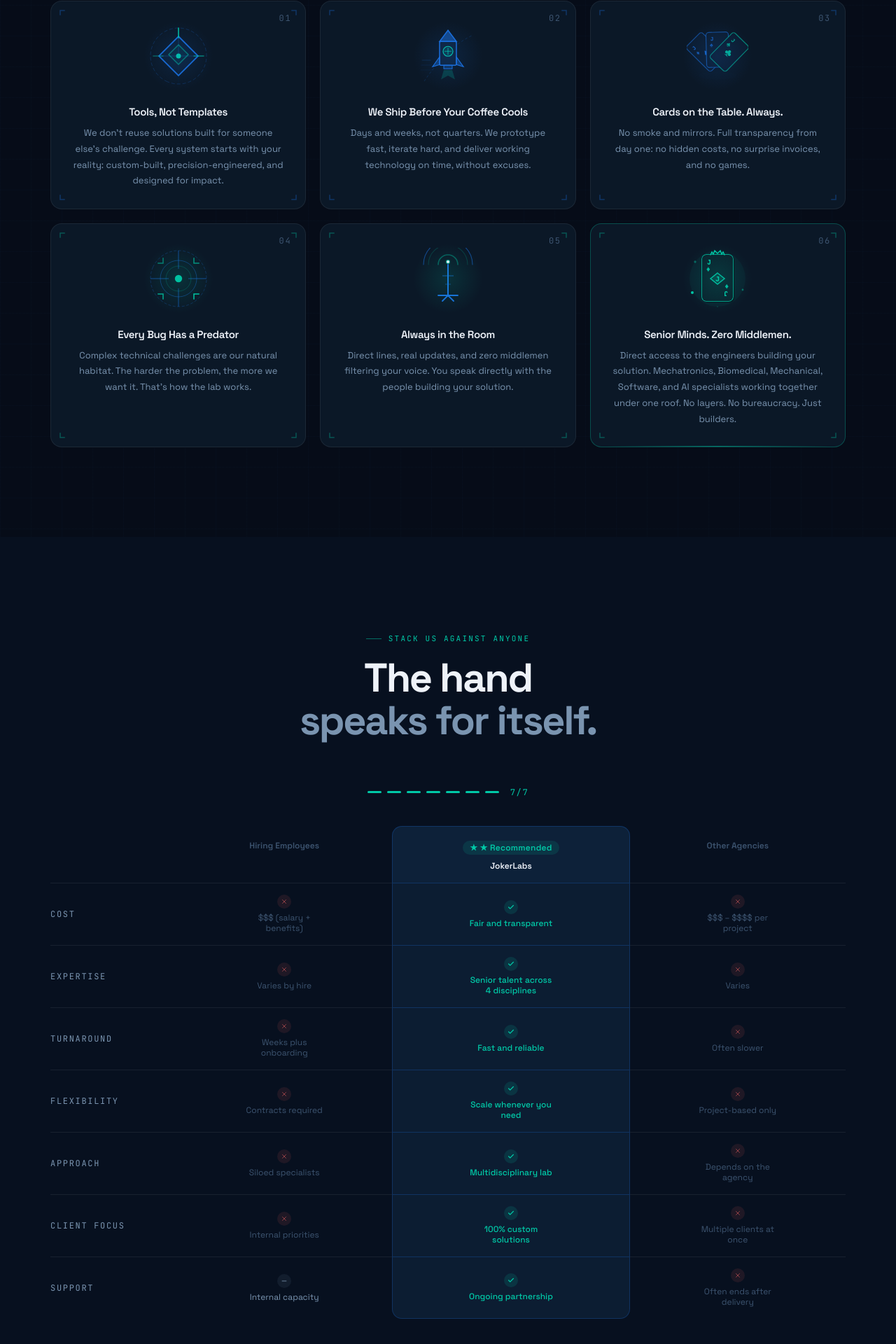
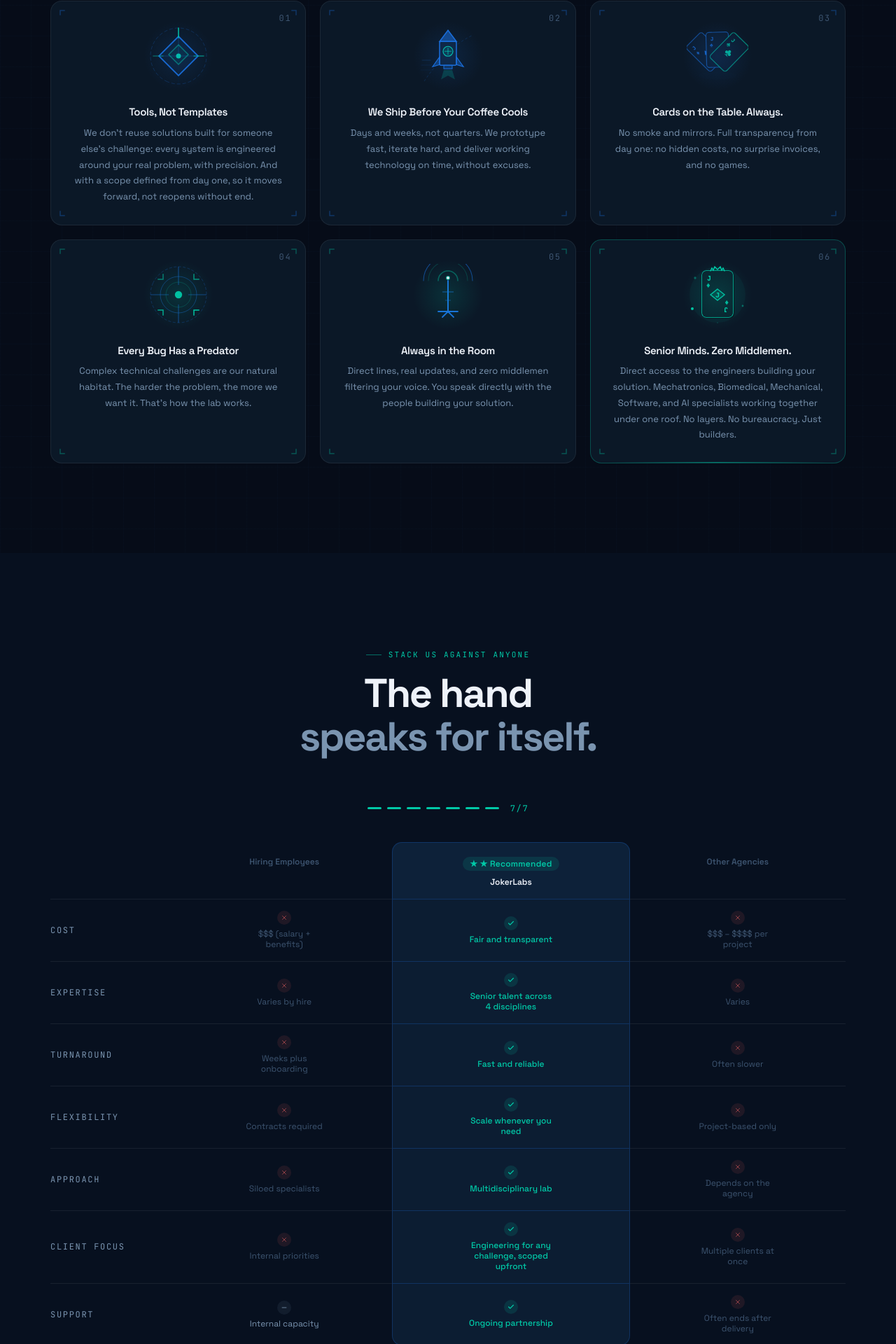
Before and after one commit to JokerLabsAI/landing, a Next.js app: page / in a window 1280 px wide. Shown: the part 3467-5387 px from the top of the page at 70% size. Built offline with nearby package versions, Linux system fonts and the light colour scheme.

Commit message:
Aveniassi added and custom development never ending loop narrative updated

```diff
--- a/content/en.ts
+++ b/content/en.ts
@@ -80,7 +80,7 @@
     items: [
       {
         title: "Tools, Not Templates",
-        desc: "We don't reuse solutions built for someone else's challenge. Every system starts with your reality: custom-built, precision-engineered, and designed for impact.",
+        desc: "We don't reuse solutions built for someone else's challenge: every system is engineered around your real problem, with precision. And with a scope defined from day one, so it moves forward, not reopens without end.",
       },
       {
         title: "We Ship Before Your Coffee Cools",
@@ -117,7 +117,7 @@
       { label: "Turnaround", jl: "Fast and reliable", hire: "Weeks plus onboarding", agency: "Often slower" },
       { label: "Flexibility", jl: "Scale whenever you need", hire: "Contracts required", agency: "Project-based only" },
       { label: "Approach", jl: "Multidisciplinary lab", hire: "Siloed specialists", agency: "Depends on the agency" },
-      { label: "Client Focus", jl: "100% custom solutions", hire: "Internal priorities", agency: "Multiple clients at once" },
+      { label: "Client Focus", jl: "Engineering for any challenge, scoped upfront", hire: "Internal priorities", agency: "Multiple clients at once" },
       { label: "Support", jl: "Ongoing partnership", hire: "Internal capacity", agency: "Often ends after delivery" },
     ],
   },
@@ -181,7 +181,7 @@
       },
       {
         question: "Do you accept custom requirements?",
-        answer: "Absolutely. Custom is our standard. We don't believe in generic solutions. Every project starts with a discovery call to map the real problem; then we design the solution from scratch. Any industry, any constraint, any scale.",
+        answer: "Yes. Our engineering isn't limited to pre-built use cases: we can solve problems across any industry, constraint, or scale. Every project starts with a discovery call to map the real problem and define a clear scope from day one, and we work within that scope with discipline, without endless cycles of reopening what's already been agreed.",
       },
       {
         question: "What is your turnaround time?",
--- a/content/es.ts
+++ b/content/es.ts
@@ -63,7 +63,7 @@
       },
       {
         industry: "Maverick · Wildcart AI",
-        title: "Software de Comercio Inteligente a la medida",
+        title: "Plataforma de Comercio Inteligente",
         desc: "Solución de comercio impulsada por IA donde puedes configurar completamente tu tienda personalizada a través de un agente conversacional, sin necesidad de programar. Personalización en tiempo real, lógica de productos e identidad de marca gestionadas de extremo a extremo por IA.",
         stat: "En progreso",
         statLabel: "Comercio impulsados por IA",
@@ -80,7 +80,7 @@
     items: [
       {
         title: "Herramientas, No Plantillas",
-        desc: "No reutilizamos lo que funcionó para otro problema. Cada solución nace de tu realidad: diseñada a medida, calibrada con precisión y construida para generar impacto.",
+        desc: "No reutilizamos lo que funcionó para otro problema: cada solución se diseña sobre tu problema real, con precisión de ingeniería. Y con un alcance definido desde el día uno, para resolver, no para reabrirse sin fin.",
       },
       {
         title: "Entregamos Antes de que se Enfríe el Café",
@@ -117,7 +117,7 @@
       { label: "Tiempos", jl: "Rápidos y confiables", hire: "Semanas más incorporación", agency: "Generalmente más lentos" },
       { label: "Flexibilidad", jl: "Escala cuando quieras", hire: "Contratos requeridos", agency: "Solo por proyecto" },
       { label: "Enfoque", jl: "Laboratorio multidisciplinario", hire: "Especialistas en silos", agency: "Depende de la agencia" },
-      { label: "Foco en cliente", jl: "Soluciones 100% a medida", hire: "Prioridades internas", agency: "Múltiples clientes a la vez" },
+      { label: "Foco en cliente", jl: "Ingeniería para cualquier reto, alcance definido", hire: "Prioridades internas", agency: "Múltiples clientes a la vez" },
       { label: "Soporte", jl: "Acompañamiento continuo", hire: "Capacidad interna", agency: "Suele terminar tras la entrega" },
     ],
   },
@@ -181,7 +181,7 @@
       },
       {
         question: "¿Aceptan requisitos personalizados?",
-        answer: "Absolutamente. Lo personalizado es nuestro estándar. No creemos en soluciones genéricas. Cada proyecto comienza con una llamada de descubrimiento para mapear el problema real; luego diseñamos la solución desde cero. Cualquier industria, cualquier restricción, cualquier escala.",
+        answer: "Sí. Nuestra ingeniería no está limitada a casos de uso predefinidos: podemos resolver problemas de cualquier industria, restricción o escala. Cada proyecto comienza con una llamada de descubrimiento para mapear el problema real y definir un alcance claro desde el día uno, y trabajamos dentro de ese alcance con disciplina, sin ciclos interminables de rehacer lo ya acordado.",
       },
       {
         question: "¿Cuál es su tiempo de entrega?",
--- a/lib/constants.ts
+++ b/lib/constants.ts
@@ -145,7 +145,7 @@
   { initials: "JC", name: "Joker Cisthian",   role: "AI Engineer",      suit: "♦" },
   { initials: "JJ", name: "Joker Jhonas", role: "AI Engineer",    suit: "♣" },
   { initials: "JJ", name: "Joker Julian",  role: "Frontend Engineer",  suit: "♥" },
-  { initials: "JJ", name: "Joker Jse Five",  role: "Fullstack Engineer",   suit: "★" },
+  { initials: "JA", name: "Joker Jose Avenia",  role: "Fullstack Engineer",   suit: "★" },
 ] as const;
 
 // ─── FAQ ──────────────────────────────────────────────────────────────────────
```
